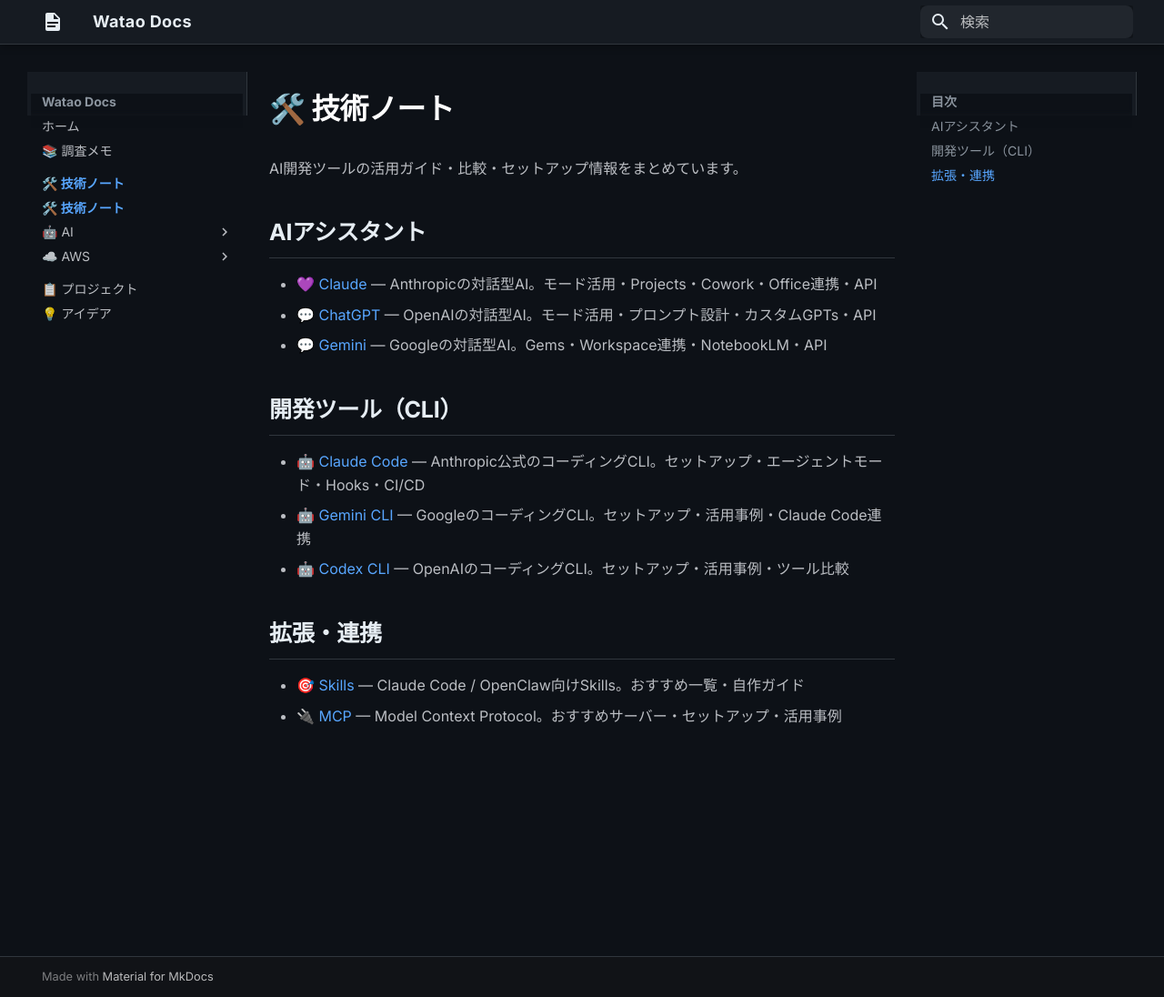
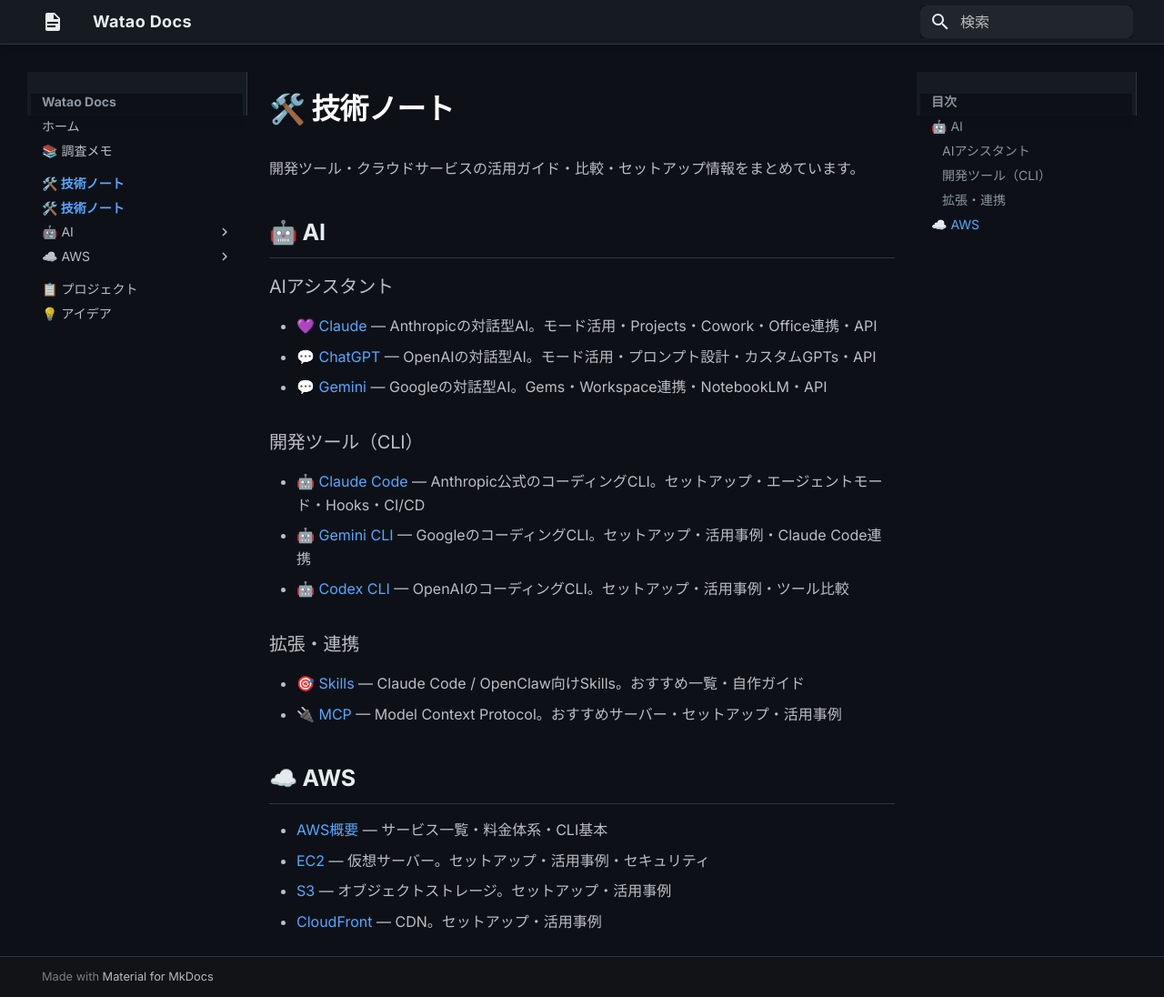
Before and after one commit to watao56/watao-docs, an MkDocs documentation site: the page built from docs/tech/index.md, in a window 1280 px wide and 1096 px high. Shown: the whole window at 91% size. Built offline with MkDocs 1.6.1 and Material for MkDocs 9.7.7, drawn with Linux system fonts in a browser that asks for light colours.

Commit message:
fix: 技術ノートページにAWSセクションを追加

```diff
--- a/docs/tech/index.md
+++ b/docs/tech/index.md
@@ -1,20 +1,29 @@
 # 🛠️ 技術ノート
 
-AI開発ツールの活用ガイド・比較・セットアップ情報をまとめています。
+開発ツール・クラウドサービスの活用ガイド・比較・セットアップ情報をまとめています。
 
-## AIアシスタント
+## 🤖 AI
+
+### AIアシスタント
 
 - [💜 Claude](claude/index.md) — Anthropicの対話型AI。モード活用・Projects・Cowork・Office連携・API
 - [💬 ChatGPT](chatgpt/index.md) — OpenAIの対話型AI。モード活用・プロンプト設計・カスタムGPTs・API
 - [💬 Gemini](gemini-app/index.md) — Googleの対話型AI。Gems・Workspace連携・NotebookLM・API
 
-## 開発ツール（CLI）
+### 開発ツール（CLI）
 
 - [🤖 Claude Code](claude-code/index.md) — Anthropic公式のコーディングCLI。セットアップ・エージェントモード・Hooks・CI/CD
 - [🤖 Gemini CLI](gemini/index.md) — GoogleのコーディングCLI。セットアップ・活用事例・Claude Code連携
 - [🤖 Codex CLI](codex/index.md) — OpenAIのコーディングCLI。セットアップ・活用事例・ツール比較
 
-## 拡張・連携
+### 拡張・連携
 
 - [🎯 Skills](skills/index.md) — Claude Code / OpenClaw向けSkills。おすすめ一覧・自作ガイド
 - [🔌 MCP](mcp/index.md) — Model Context Protocol。おすすめサーバー・セットアップ・活用事例
+
+## ☁️ AWS
+
+- [AWS概要](aws/index.md) — サービス一覧・料金体系・CLI基本
+- [EC2](aws/ec2/index.md) — 仮想サーバー。セットアップ・活用事例・セキュリティ
+- [S3](aws/s3/index.md) — オブジェクトストレージ。セットアップ・活用事例
+- [CloudFront](aws/cloudfront/index.md) — CDN。セットアップ・活用事例
```
